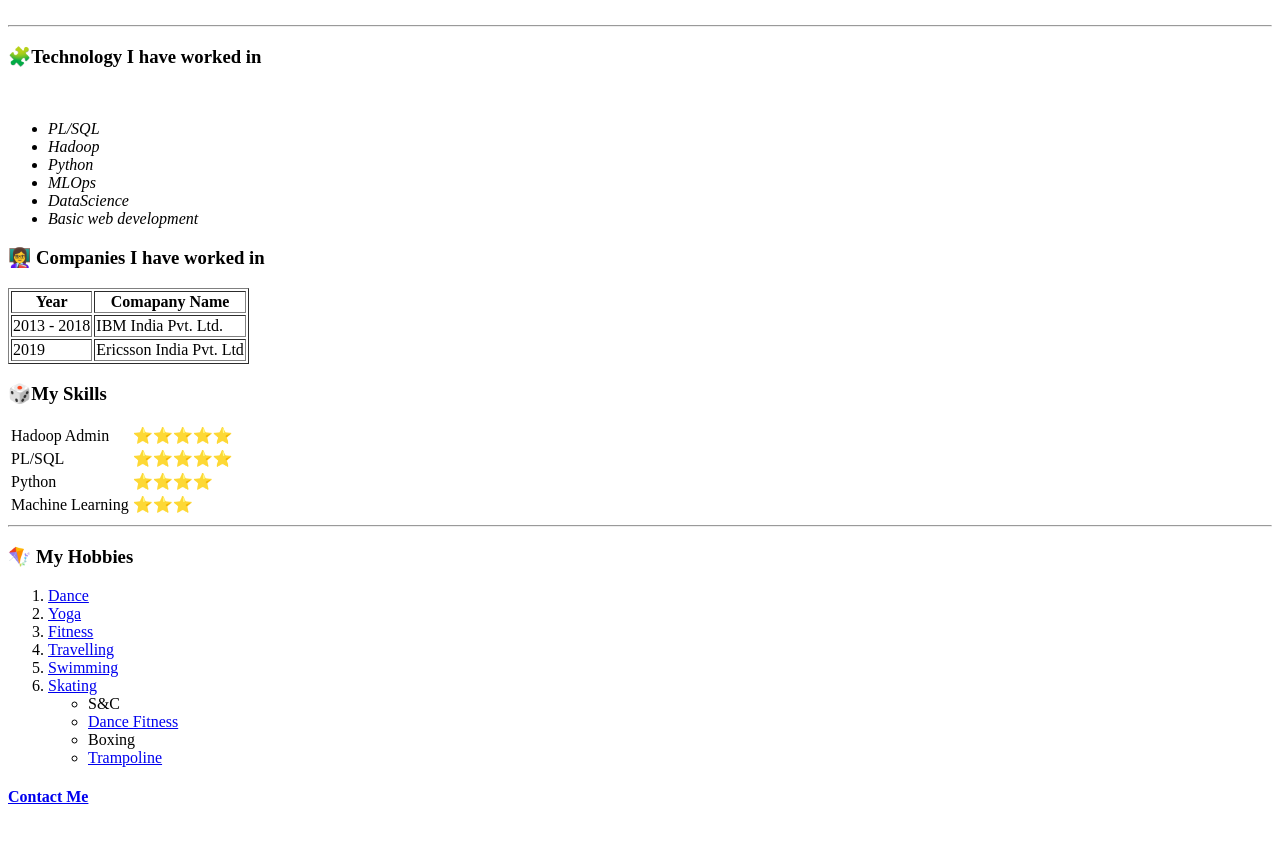
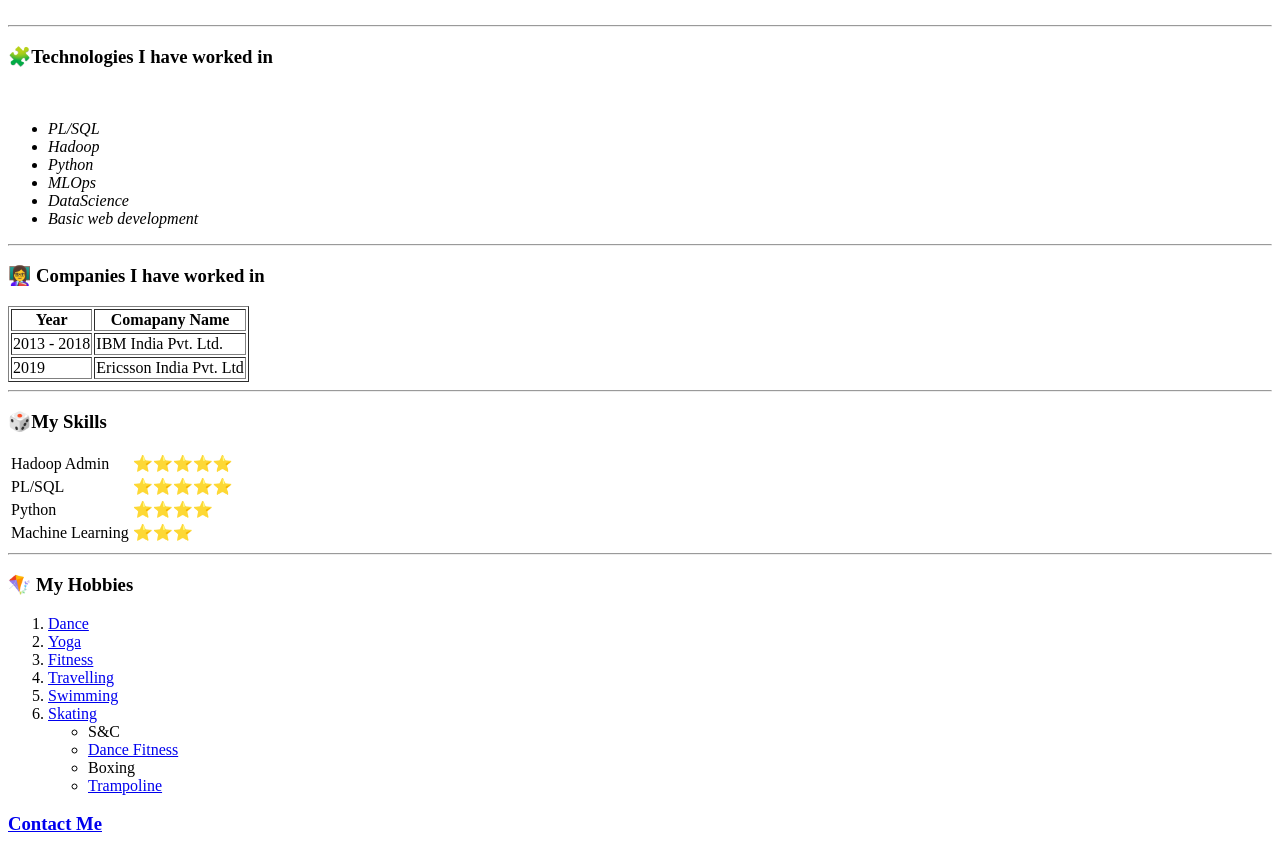
Before and after one commit to pythonlearning17/cv, a plain HTML site: page index.html in a window 1280 px wide. Shown: the part 337-1191 px from the top of the page. Before the commit the page ends 1164 px from the top, so only its background shows below. Drawn offline with Linux system fonts and the light colour scheme.

Commit message:
Update index.html

```diff
--- a/index.html
+++ b/index.html
@@ -3,9 +3,11 @@
   <head>
     <meta charset="utf-8">
     <title>♥ Monalisha's personal site</title>
+    <link rel="stylesheet" href="css/styles.css">
 
   </head>
-  <body>
+  <body >
+
     <table cellspacing=20>
       <tr>
         <td><img src="https://media-exp1.licdn.com/dms/image/C5103AQF5Y1dCzHvjGg/profile-displayphoto-shrink_400_400/0/1516922810830?e=1660176000&v=beta&t=KQJUgPL5uaTJcPSOnR1kEicIN-MCUylY9V9lcD1Jr74" alt="Monalisha Praharaj Profile Image"></td>
@@ -17,7 +19,7 @@
       </tr>
     </table>
     <hr >
-    <h3>🧩Technology I have worked in</h3>
+    <h3>🧩Technologies I have worked in</h3>
     <br>
     <ul>
       <i>
@@ -29,6 +31,7 @@
       <li>Basic web development</li>
       </i>
       </ul>
+      <hr>
     <h3> 👩‍🏫 Companies I have worked in </h3>
       <table border="1">
         <thead>
@@ -49,7 +52,7 @@
       </tbody>
 
       </table>
-
+      <hr>
     <h3>🎲My Skills</h3>
     <table>
       <tr>
@@ -89,6 +92,6 @@
       </ul>
     </ol>
 
-    <h4><a href="contactme.html">Contact Me</a></h4>
+    <h3><a href="contactme.html">Contact Me</a></h3>
   </body>
 </html>
```
